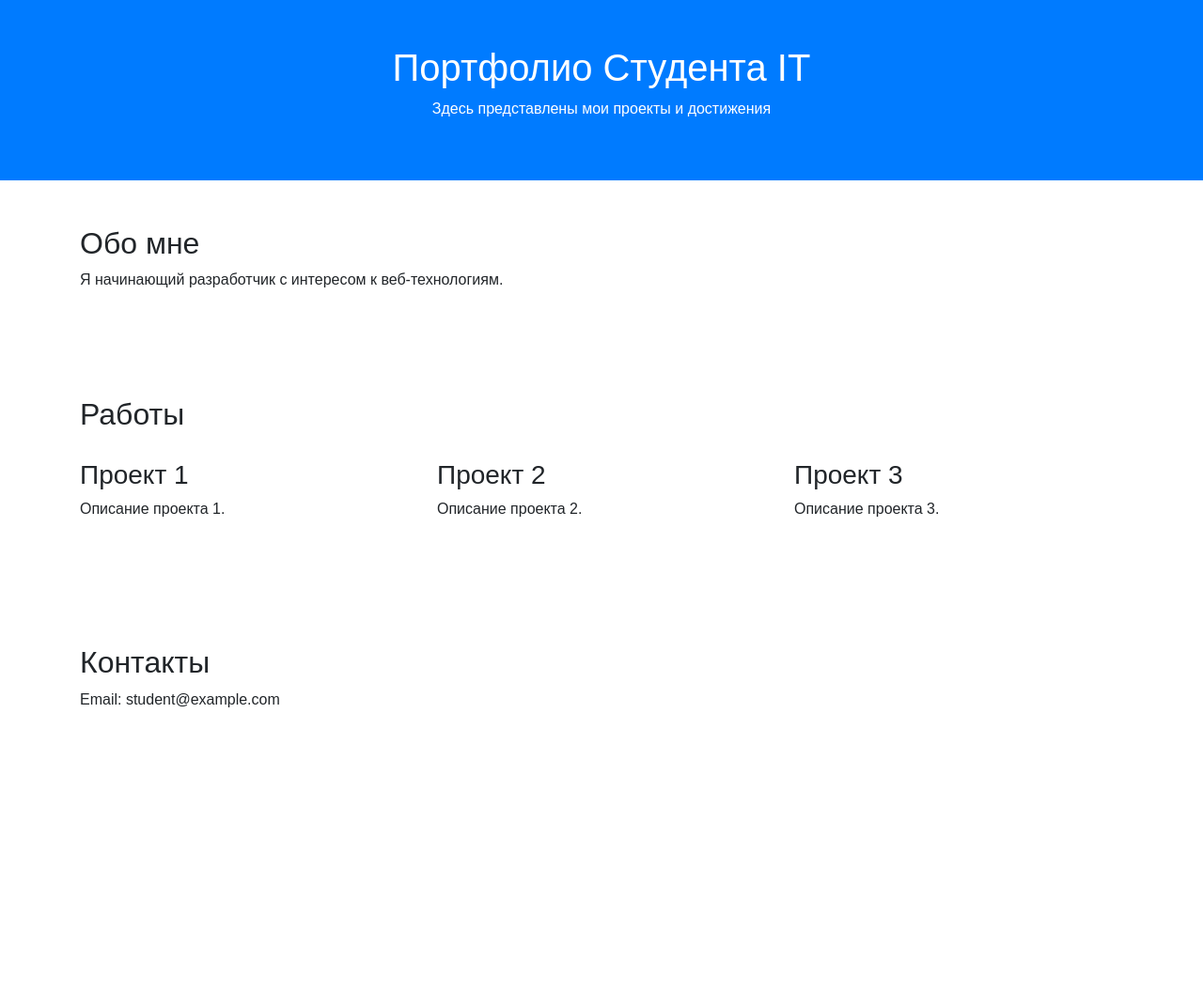
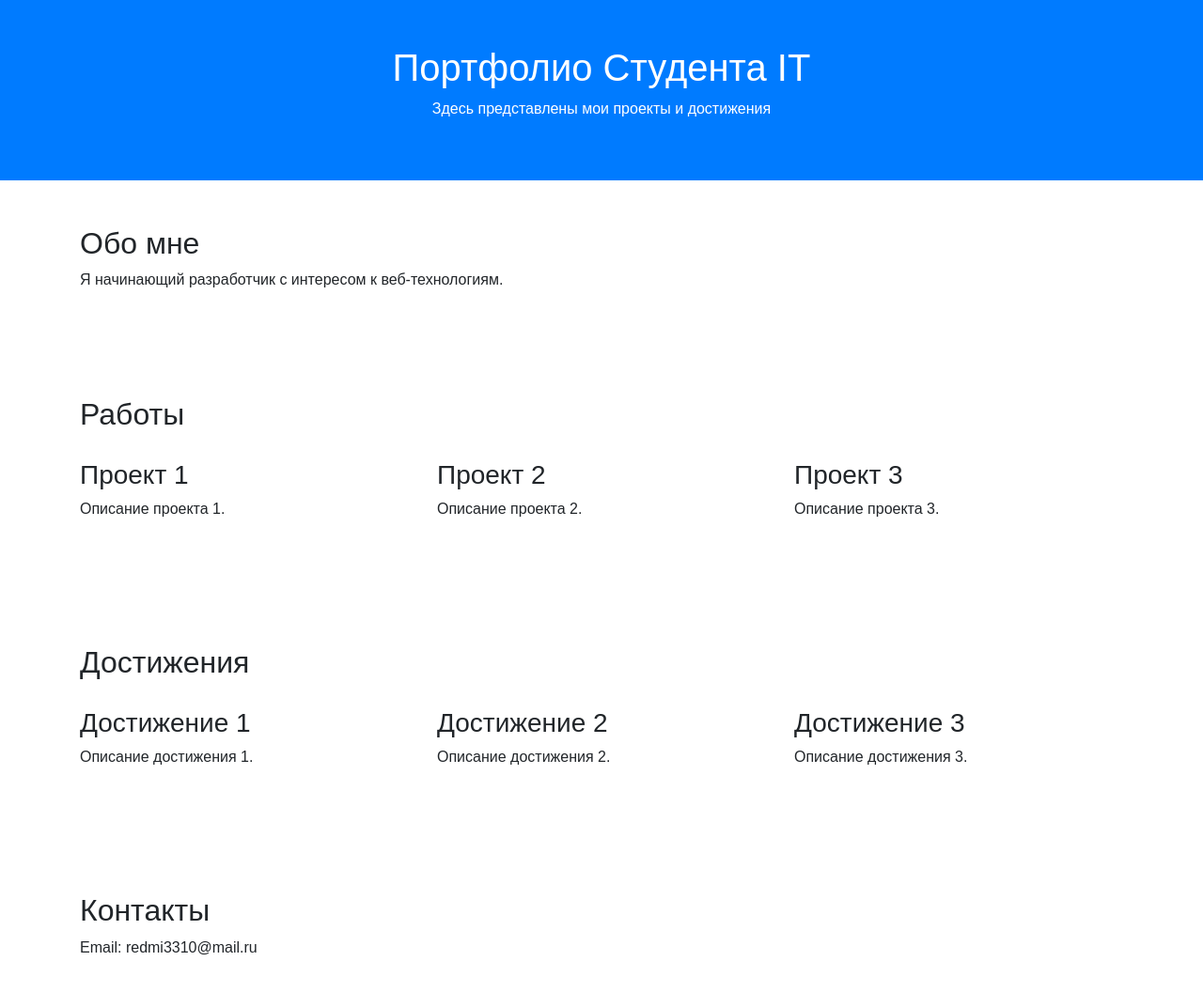
Before and after one commit to david-gg65/name, a plain HTML site: page index.html in a window 1280 px wide. Shown: the whole page at 94% size. Before the commit the page ends 821 px from the top, so only its background shows below. Drawn offline with nearby package versions, Linux system fonts and the light colour scheme.

Commit message:
Update index.html

```diff
--- a/index.html
+++ b/index.html
@@ -39,10 +39,27 @@
         </div>
     </div>
 </section>
+    <section class="container py-5">
+    <h2>Достижения</h2>
+    <div class="row">
+        <div class="col-md-4 portfolio-item">
+            <h3>Достижение 1</h3>
+            <p>Описание достижения 1.</p>
+        </div>
+        <div class="col-md-4 portfolio-item">
+            <h3>Достижение 2</h3>
+            <p>Описание достижения 2.</p>
+        </div>
+        <div class="col-md-4 portfolio-item">
+            <h3>Достижение 3</h3>
+            <p>Описание достижения 3.</p>
+        </div>
+    </div>
+</section>
 
 <section class="container py-5">
     <h2>Контакты</h2>
-    <p>Email: student@example.com</p>
+    <p>Email: redmi3310@mail.ru</p>
 </section>
 
 <script src="https://code.jquery.com/jquery-3.3.1.slim.min.js"></script>
```
